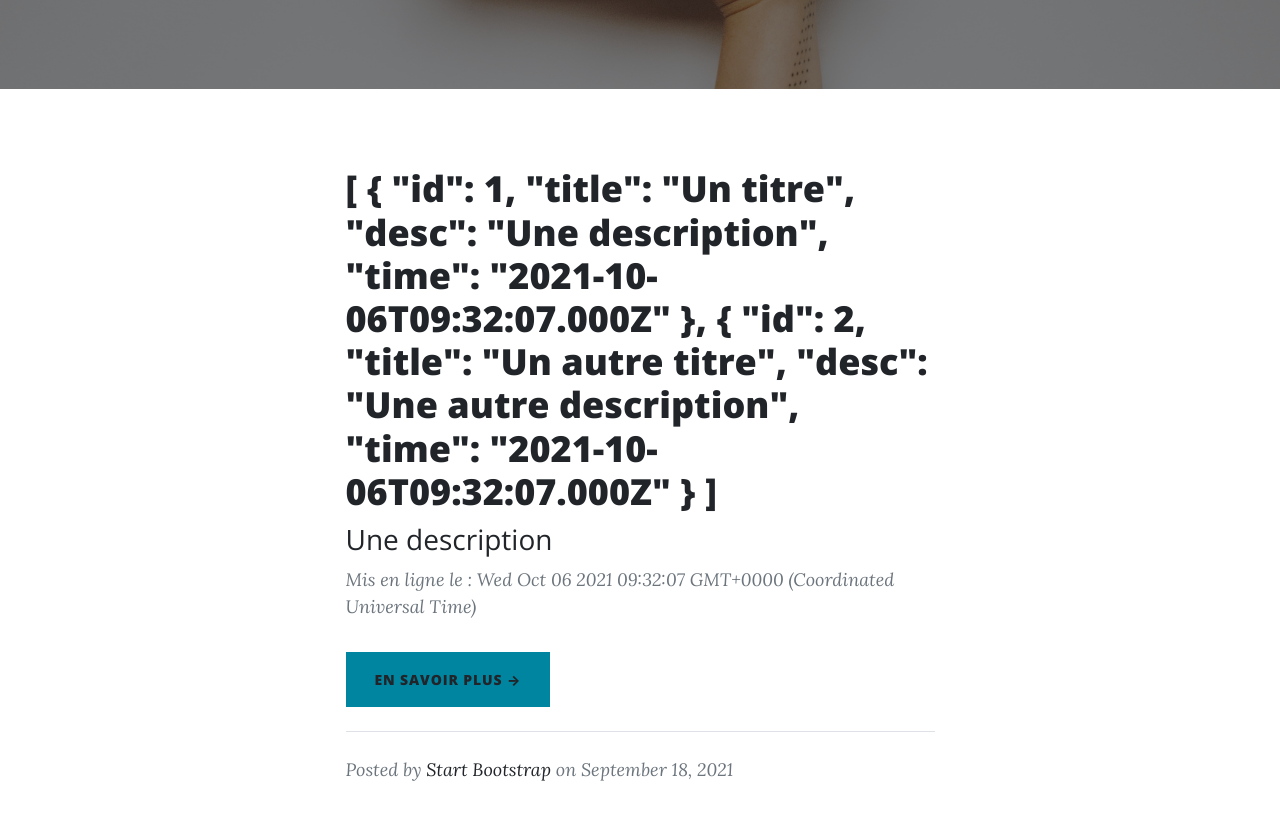
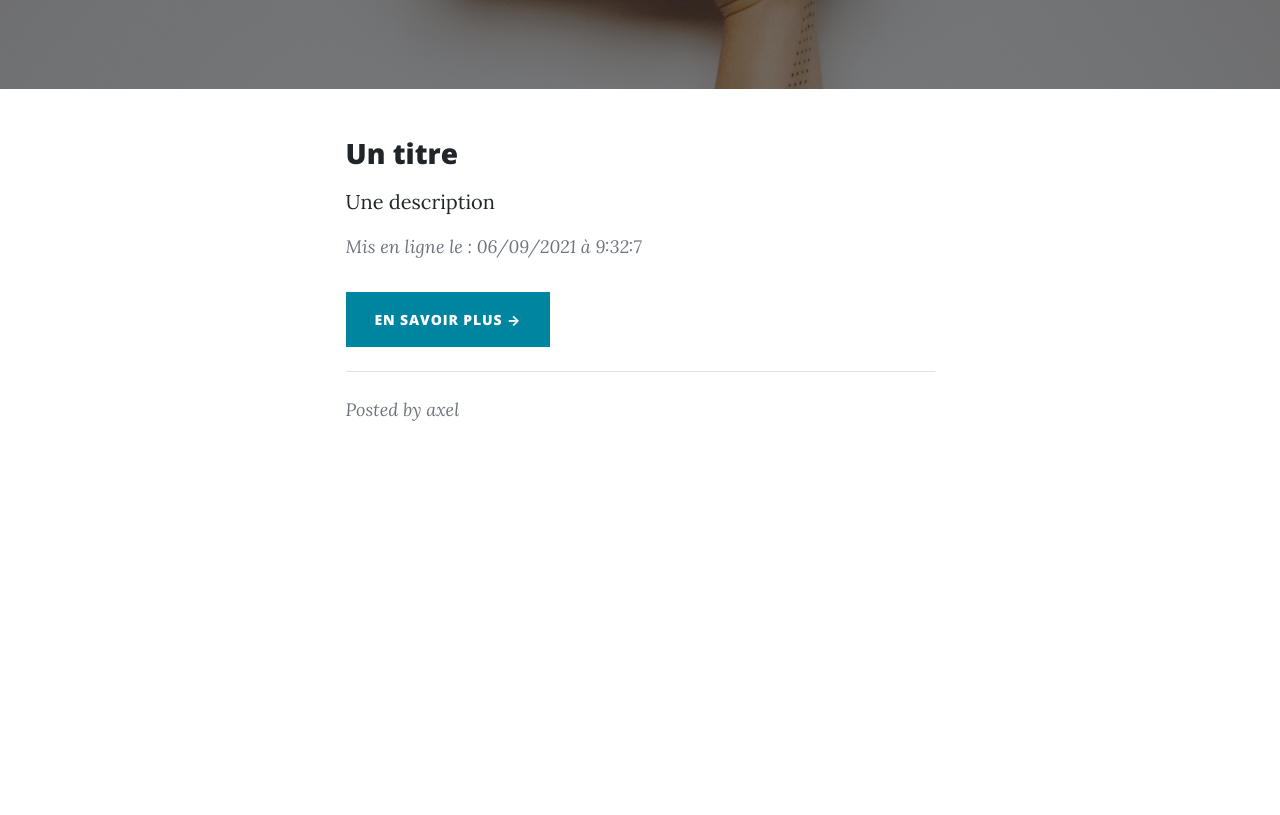
Before and after one commit to AnaisHammouche/Blog_Vue.js, a Vue app in the folder projet_blog/: page / in a window 1280 px wide. Shown: the part 419-1234 px from the top of the page. After the commit the page ends 874 px from the top, so only its background shows below. Built offline with nearby package versions, Linux system fonts and the light colour scheme.

Commit message:
Listing de tous les articles dans le home

```diff
--- a/projet_blog/src/store/index.js
+++ b/projet_blog/src/store/index.js
@@ -16,15 +16,10 @@ Accessible depuis un composant Vue, via les computed:
       {
         id: 1,
         title: 'Un titre',
-        desc: 'Une description',
-        time: new Date(),
+        author: 'axel',
+        content: 'Une description',
+        date: `${new Date().getDate() < 10 ? `0${new Date().getDate()}`: new Date().getDate()}/${new Date().getMonth() < 10 ? `0${new Date().getMonth()}` : new Date().getMonth()}/${new Date().getFullYear()} à ${new Date().getHours()}:${new Date().getMinutes()}:${new Date().getSeconds()}`,
       },
-      {
-        id: 2,
-        title: 'Un autre titre',
-        desc: 'Une autre description',
-        time: new Date(),
-      }
     ]
   },
   /*
--- a/projet_blog/src/views/Home.vue
+++ b/projet_blog/src/views/Home.vue
@@ -1,32 +1,26 @@
 <template>
   <div class="home">
     <div class="container px-4 px-lg-5">
-      <div class="row gx-4 gx-lg-5 justify-content-center">
+      <div v-for="item in listArticles" :key="item.id" class="row gx-4 gx-lg-5 justify-content-center">
         <div class="col-md-10 col-lg-8 col-xl-7">
           <!-- Post preview-->
           <div class="post-preview">
-            <a href="#">
-              <h2 class="post-title">
-                {{ listArticles }}
-              </h2>
-              <h3 class="post-subtitle">
-                {{ item.desc }}
-              </h3>
-            </a>
-            <p class="post-meta">Mis en ligne le : {{ item.time }}</p>
-            <a class="btn btn-primary text-uppercase" href="#!"
-              >En savoir plus →</a
-            >
+            <h3 class="post-title">
+              {{ item.title }}
+            </h3>
+            <p class="post-subtitle my-3">
+              {{ item.content }}
+            </p>
+            <p class="post-meta">Mis en ligne le : {{ item.date }}</p>
+            <button class="btn btn-primary text-uppercase" href="#!">
+              En savoir plus →
+            </button>
           </div>
           <!-- Divider-->
           <hr class="my-4" />
           <!-- Post preview-->
           <div class="post-preview">
-            <p class="post-meta">
-              Posted by
-              <a href="#!">Start Bootstrap</a>
-              on September 18, 2021
-            </p>
+            <p class="post-meta">Posted by {{ item.author }}</p>
           </div>
         </div>
       </div>
@@ -44,19 +38,6 @@ export default {
       listArticles: this.$store.state.articles,
     };
   },
-  props: {
-    item: {
-      type: Object,
-      default: () => {
-        return {
-          id: 1,
-          title: "Un titre",
-          desc: "Une description",
-          time: `${new Date()}`,
-        };
-      },
-    },
-  },
 
   name: "Home",
   components: {},
```
